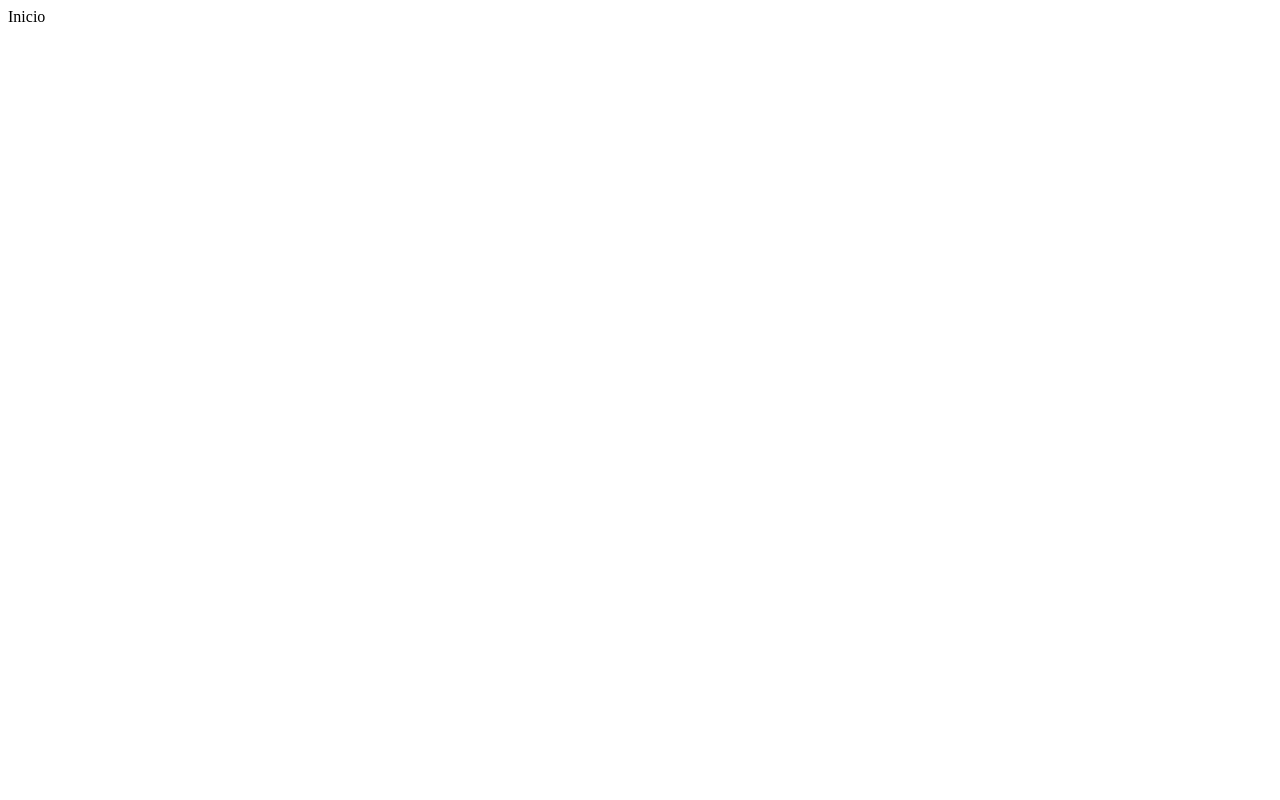
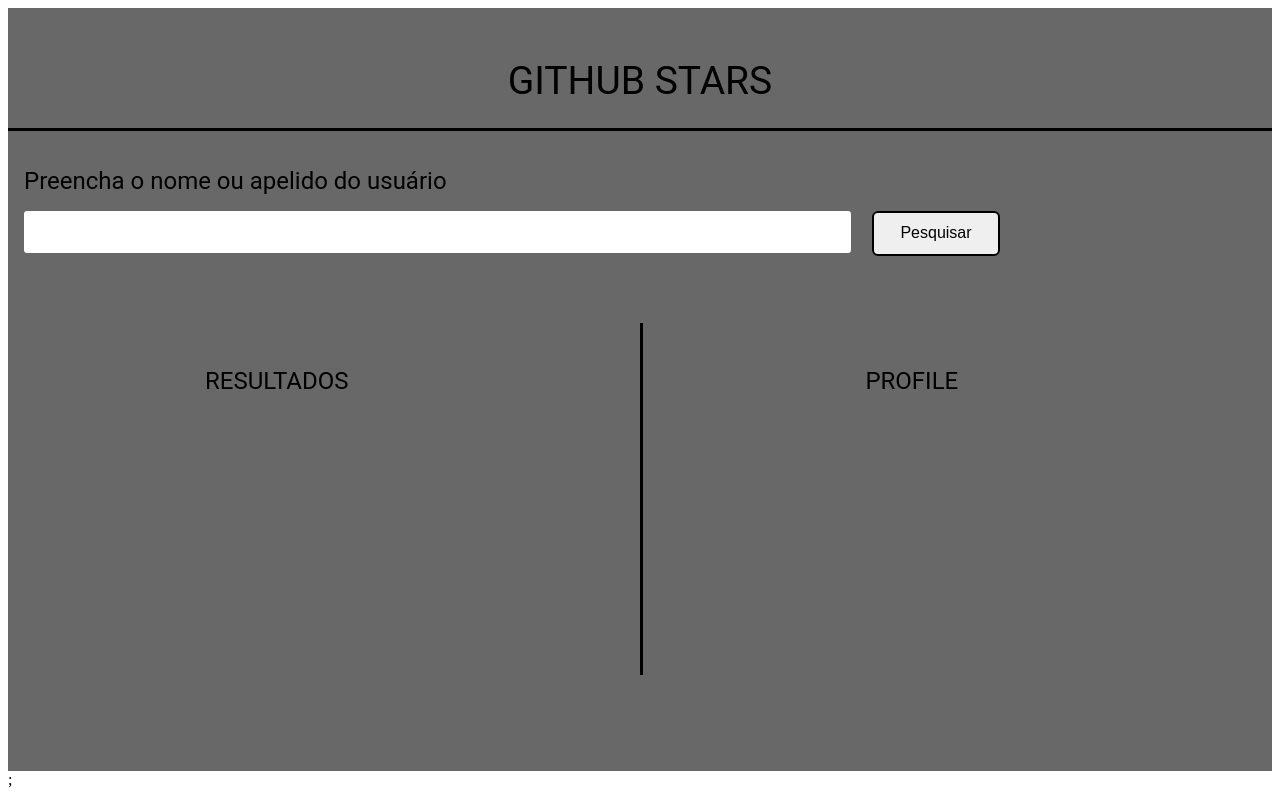
Before and after one commit to inogu/github_stars, a React (Create React App) app: page / in a window 1280 px wide. Built offline with nearby package versions, Linux system fonts and the light colour scheme.

Commit message:
layout inicial app

```diff
--- a/src/App.js
+++ b/src/App.js
@@ -1,7 +1,12 @@
+import React from "react";
+import Home from "./pages/Home";
+
 function App() {
   return (
-    <div className="App">
-      <header className="App-header">Inicio</header>
+    <div>
+      <header>
+        <Home />;
+      </header>
     </div>
   );
 }
--- a/src/components/business/SearchSection/SearchSection.jsx
+++ b/src/components/business/SearchSection/SearchSection.jsx
@@ -1,5 +1,4 @@
 import styled from "styled-components";
-import GetUser from "../../../services";
 import Button from "../../layout/button";
 import SearchField from "../../layout/Field";
 
@@ -17,21 +16,11 @@
 `;
 
 export default function SearchSection() {
-  const pesquisarUsuario = () => {
-    return <GetUser />;
-  };
-
   return (
     <Section>
       <Sentence>Preencha o nome ou apelido do usuário</Sentence>
       <SearchField />
-      <Button
-        onClick={() => {
-          pesquisarUsuario();
-        }}
-      >
-        Pesquisar
-      </Button>
+      <Button onClick={() => {}}>Pesquisar</Button>
     </Section>
   );
 }
--- /dev/null
+++ b/src/components/layout/Field.jsx
@@ -0,0 +1,27 @@
+import { useState } from "react";
+import styled from "styled-components";
+
+const Input = styled.input`
+  padding: 1em;
+  border: none;
+  border-radius: 3px;
+  width: 50rem;
+`;
+
+const Section = styled.div`
+  width: 53rem;
+  margin: 0;
+  float: left;
+`;
+
+export default function SearchField() {
+  const [name, setName] = useState("");
+
+  const searchUser = () => {};
+
+  return (
+    <Section>
+      <Input value={name} onChange={searchUser} />
+    </Section>
+  );
+}
--- /dev/null
+++ b/src/components/layout/button.jsx
@@ -0,0 +1,15 @@
+import styled from "styled-components";
+
+const StyledButton = styled.button`
+  font-size: 1em;
+  border: 2px solid black;
+  border-radius: 6px;
+  width: 8rem;
+  height: 2.8rem;
+`;
+
+const Button = ({ onClick, children, ...otherProps }) => {
+  return <StyledButton onClick={onClick}>{children}</StyledButton>;
+};
+
+export default Button;
--- /dev/null
+++ b/src/components/layout/layout.jsx
@@ -0,0 +1,12 @@
+import React from "react";
+import MainHeader from "./main-header";
+
+function Layout(props) {
+  return (
+    <React.Fragment>
+      <MainHeader />
+      <main>{props.children}</main>
+    </React.Fragment>
+  );
+}
+export default Layout;
--- /dev/null
+++ b/src/components/layout/main-header.jsx
@@ -0,0 +1,35 @@
+import styled from "styled-components";
+
+const Header = styled.header`
+  display: block;
+  justify-content: space-between;
+  padding: 1rem 10%;
+  margin-right: 2rem
+  height: 5rem;
+  background-color: #686868	;
+  background-size: cover;
+  width: 100%
+  align-items: center;
+  font-size: calc(10px + 2vmin);
+  border-bottom: solid;
+`;
+
+const Title = styled.h1`
+  font-size: 1.5em;
+  color: black;
+  font-family: Roboto;
+  font-weight: 400;
+  margin-bottom: auto;
+  text-align: center;
+  padding: 0.5rem;
+`;
+
+const MainHeader = () => {
+  return (
+    <Header>
+      <Title>GITHUB STARS</Title>
+    </Header>
+  );
+};
+
+export default MainHeader;
--- /dev/null
+++ b/src/pages/Home.jsx
@@ -0,0 +1,64 @@
+import styled from "styled-components";
+import SearchField from "../components/business/SearchSection/SearchSection";
+import Layout from "../components/layout/layout";
+
+const Container = styled.section`
+  height: 40rem;
+  background-color: #686868;
+  width: 100%;
+  margin: auto;
+`;
+
+const SearchContainer = styled.div`
+  height: 10rem;
+  margin: 0;
+  padding: 1rem;
+  font-family: Roboto;
+`;
+
+const ResultContainer = styled.div`
+  width: 40%;
+  height: 20rem;
+  float: left;
+  padding: 1rem;
+  font-family: Roboto;
+`;
+
+const ProfileContainer = styled.div`
+  border-left: solid;
+  margin-left: 50%;
+  width: 40%;
+  height: 20rem;
+  padding: 1rem;
+  font-family: Roboto;
+`;
+
+const Title = styled.h1`
+  font-size: 1.5em;
+  color: black;
+  font-family: Roboto;
+  font-weight: 400;
+  margin-bottom: auto;
+  text-align: center;
+  padding: 0.5rem;
+`;
+
+export default function Home() {
+  return (
+    <Layout>
+      <Container>
+        <SearchContainer>
+          <SearchField />
+        </SearchContainer>
+
+        <ResultContainer>
+          <Title>RESULTADOS</Title>
+        </ResultContainer>
+
+        <ProfileContainer>
+          <Title>PROFILE</Title>
+        </ProfileContainer>
+      </Container>
+    </Layout>
+  );
+}
```
